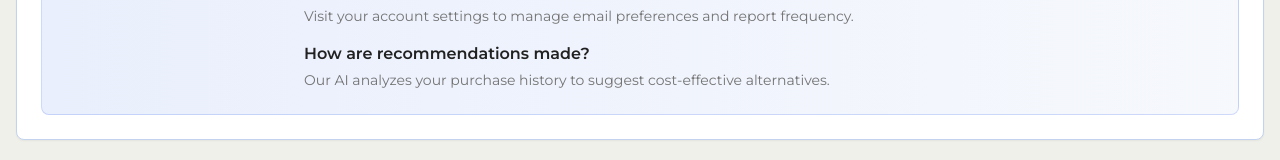
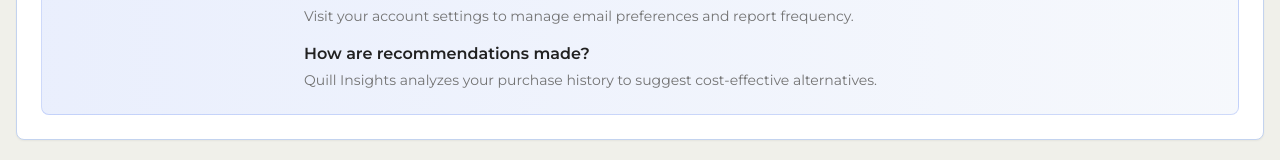
Before and after one commit to jasonpark41/quill-insights, a React (Vite) app: page / in a window 1280 px wide. Shown: the part 4663-4823 px from the top of the page. Built offline with nearby package versions, Linux system fonts and the light colour scheme.

Commit message:
q&a changes

```diff
--- a/src/components/SponsoredPicks.tsx
+++ b/src/components/SponsoredPicks.tsx
@@ -107,7 +107,7 @@ export const SponsoredPicks = ({ data }: SponsoredPicksProps) => {
             </div>
             <div>
               <h5 className="font-semibold mb-1">How are recommendations made?</h5>
-              <p className="text-sm text-muted-foreground">Our AI analyzes your purchase history to suggest cost-effective alternatives.</p>
+              <p className="text-sm text-muted-foreground">Quill Insights analyzes your purchase history to suggest cost-effective alternatives.</p>
             </div>
           </div>
         </div>
```
